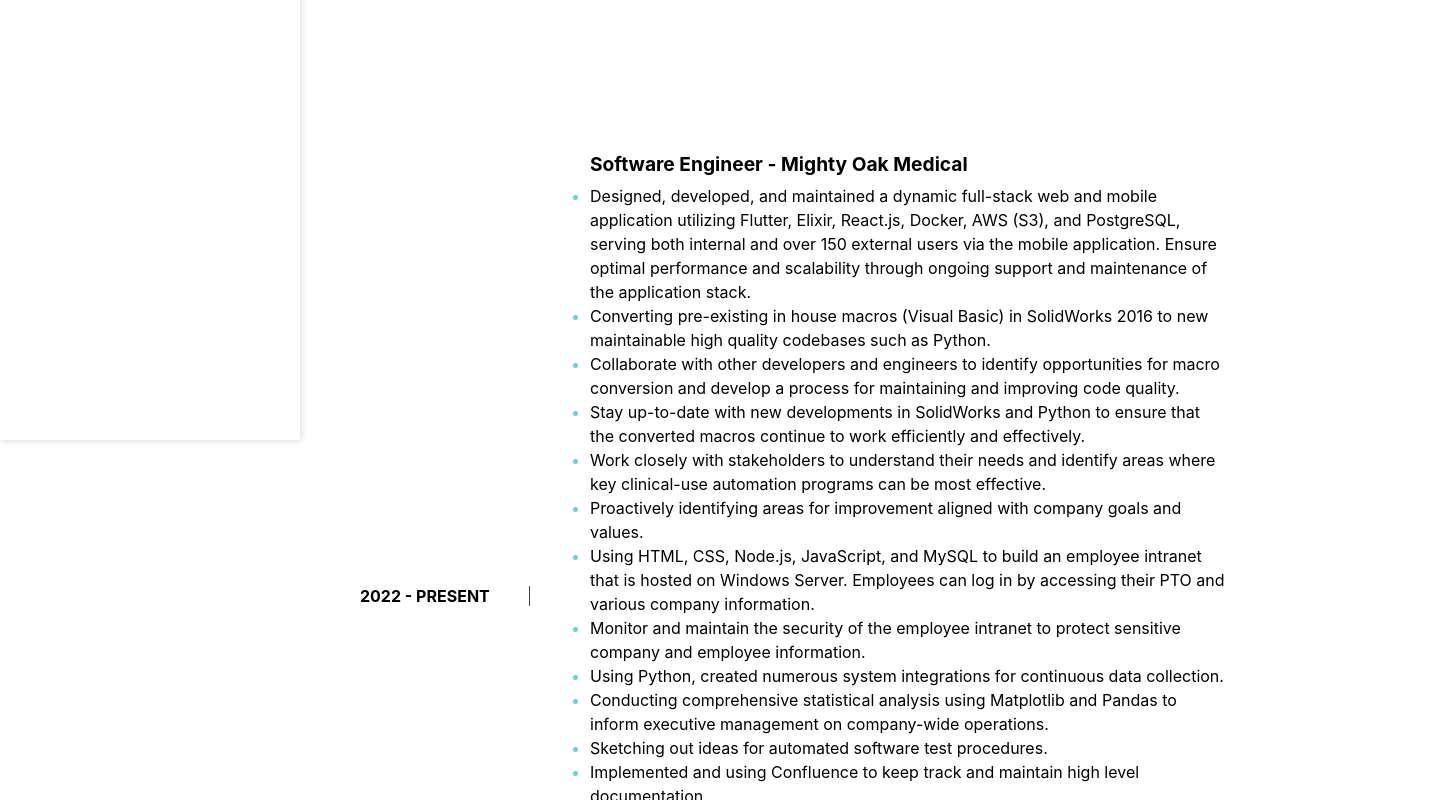
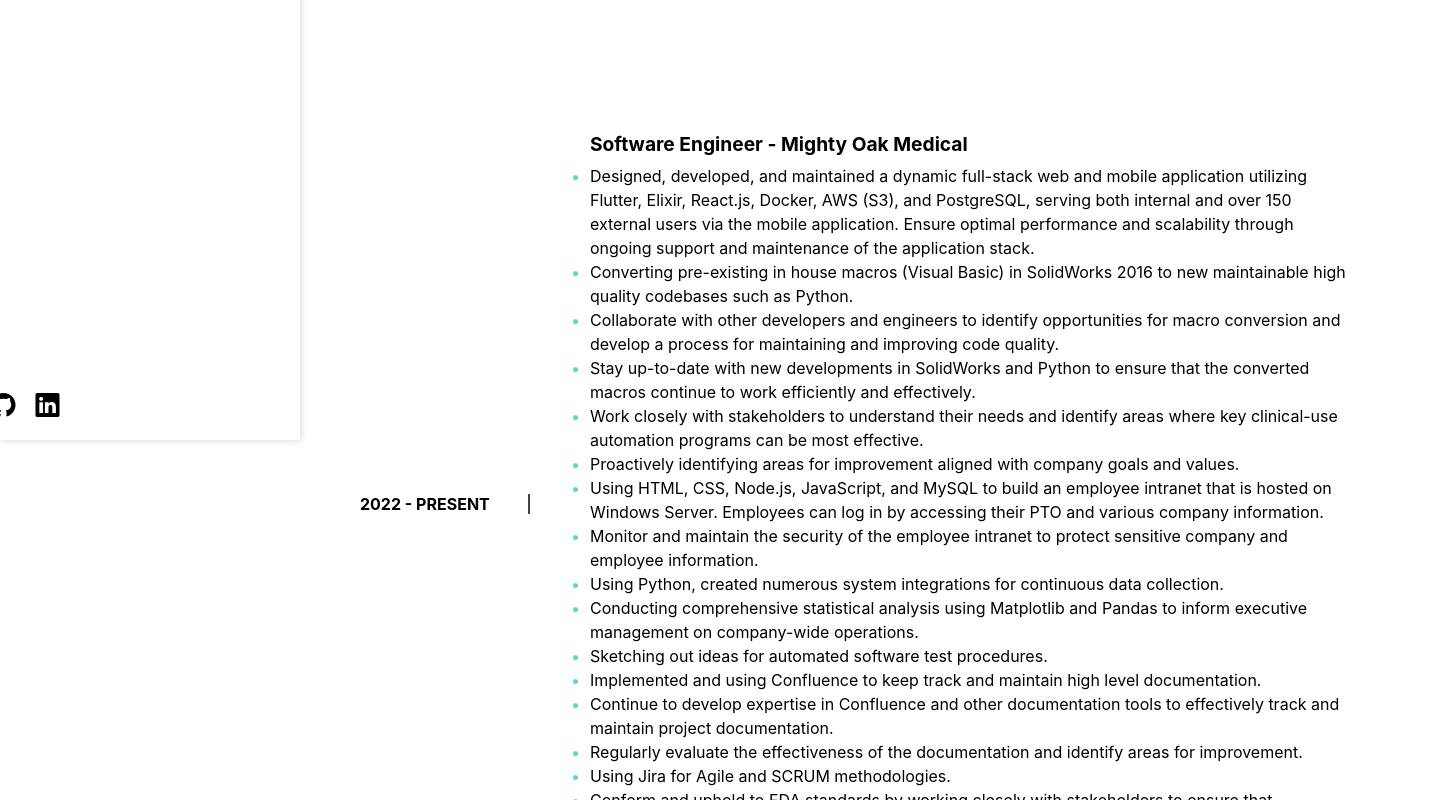
Before and after one commit to HerndonE/Portfolio-Website, a React (Create React App) app in the folder my-react-app/: page / in a window 1280 px wide. Shown: the part 360-1160 px from the top of the page, 1450 px wide, since content can reach past the window. Built offline with nearby package versions, Linux system fonts and the light colour scheme.

Commit message:
[add] nav footer icons via bootstrap

```diff
--- a/my-react-app/package.json
+++ b/my-react-app/package.json
@@ -7,6 +7,7 @@
     "@testing-library/react": "^13.4.0",
     "@testing-library/user-event": "^13.5.0",
     "bootstrap": "^4.6.2",
+    "bootstrap-icons": "^1.11.3",
     "react": "^18.3.1",
     "react-bootstrap": "^2.10.2",
     "react-dom": "^18.3.1",
--- a/my-react-app/src/App.css
+++ b/my-react-app/src/App.css
@@ -55,12 +55,12 @@
 }
 
 .custom-paragraph {
-  width: 600px; /* Set a specific width for the paragraph */
+  width: 1000px; /* Set a specific width for the paragraph */
 }
 
 .custom-about {
   flex-direction: column; /* Arrange children vertically */
-  width: 800px; /* Set a specific width for the flex container */
+  width: 1000px; /* Set a specific width for the flex container */
 }
 
 
@@ -90,11 +90,12 @@ li::marker {
   align-items: center;
   justify-content: start;
   margin-bottom: 20px;
+  position: relative; /* Required for positioning the hover box */
 }
 
 .experience-start-year {
   font-weight: bold;
-  border-right: 1px solid #444;
+  border-right: 2px solid #444;
   padding-right: 30px;
   padding-left: 10px;
   white-space: nowrap;
@@ -109,13 +110,11 @@ li::marker {
   padding-left: 50px;
 }
 
-
 .job-title {
   color: #000000;
   font-weight: bold;
   font-size: 1.2em;
 }
-
 
 .company-name {
   font-weight: bold;
@@ -160,3 +159,16 @@ li::marker {
   display: flex;
   justify-content: center;
 }
+
+/* Hover box styles
+.experience-entry:hover::after {*/
+.test:hover::after {
+  content: ""; /* Required for the pseudo-element */
+  position: absolute;
+  top: 0;
+  left: 0;
+  width: 100%; /* Covers the entire .experience-entry element */
+  height: 100%; /* Covers the entire .experience-entry element */
+  background-color: rgba(0, 0, 0, 0.5); /* Adjust the color and opacity as needed */
+  z-index: 1; /* Ensure the hover box is above other content */
+}
--- a/my-react-app/src/components/CustomNav.js
+++ b/my-react-app/src/components/CustomNav.js
@@ -1,4 +1,9 @@
+/*
+npm install bootstrap bootstrap-icons
+npm install --save react-bootstrap bootstrap@4
+*/
 import React, { useState } from "react";
+import 'bootstrap-icons/font/bootstrap-icons.css';
 
 const CustomNav = ({ li, handleClick  }) => {
   const [window] = useState(false);
@@ -40,6 +45,10 @@ const CustomNav = ({ li, handleClick  }) => {
           </div>
         ))}
       </ul>
+      <div class="nav-footer-icons">
+        <a href="https://github.com/HerndonE" target="_blank" rel="noreferrer"><i class="bi bi-github"></i></a>
+        <a href="https://www.linkedin.com/in/ethan-herndon/" target="_blank" rel="noreferrer"><i class="bi bi-linkedin"></i></a>
+      </div>
     </nav>
   );
 };
--- a/my-react-app/src/components/_CustomNav.scss
+++ b/my-react-app/src/components/_CustomNav.scss
@@ -14,6 +14,30 @@ $borderLeftColor: #58b5fc;
   background-color: $backgroundColor;
   box-shadow: 1px 1px 7px rgba(0, 0, 0, 0.15);
   transition: all 0.5s ease;
+
+  .nav-footer-icons {
+    position: fixed;
+    bottom: 20px; /* Adjust the distance from the bottom as needed */
+    left: 2%;
+    transform: translateX(-50%);
+    z-index: 1000; /* Ensure icons are above other content */
+  }
+
+  .nav-footer-icons a {
+    display: inline-block;
+    text-decoration: none;
+  }
+
+  .nav-footer-icons i {
+    font-size: 24px; /* Adjust the size of the icons as needed */
+    margin: 0 10px; /* Adjust the spacing between icons as needed */
+    color: black; /* Set initial color of icons */
+    transition: color 0.3s; /* Add transition effect for color change */
+  }
+
+  .nav-footer-icons i:hover {
+    color: blue; /* Change color on hover */
+  }
 
   .burger {
     display: flex;
```
Also changed, not shown: 1 other file (tests, documents, lock files or other folders).
